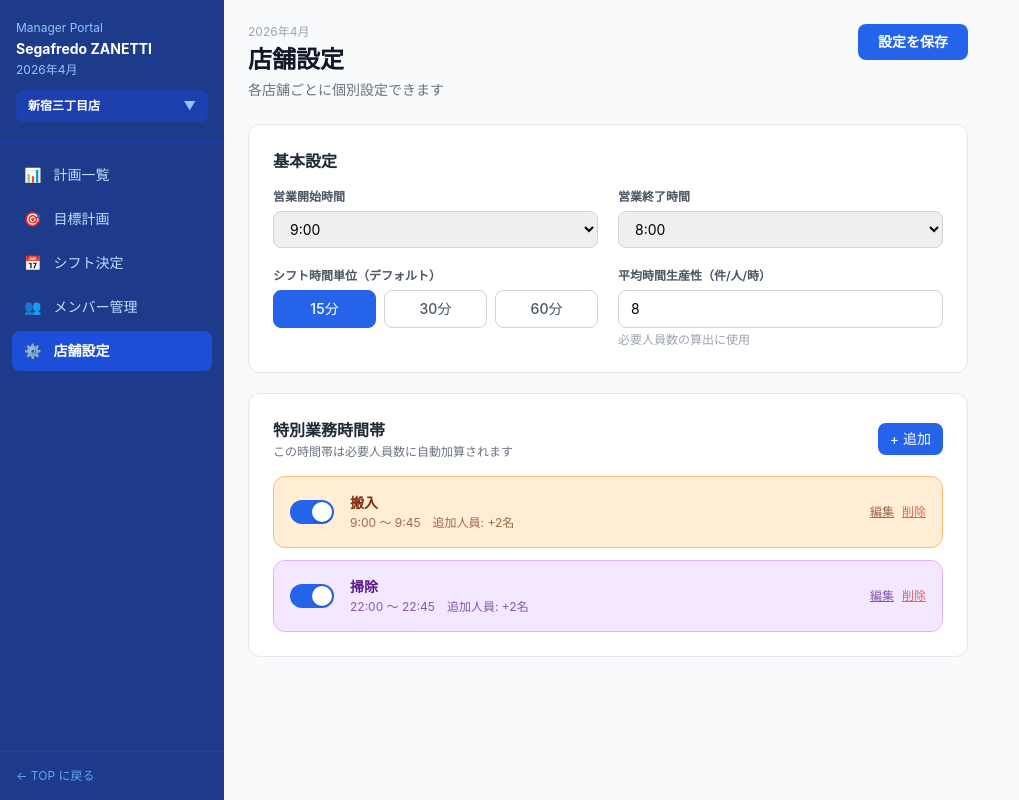
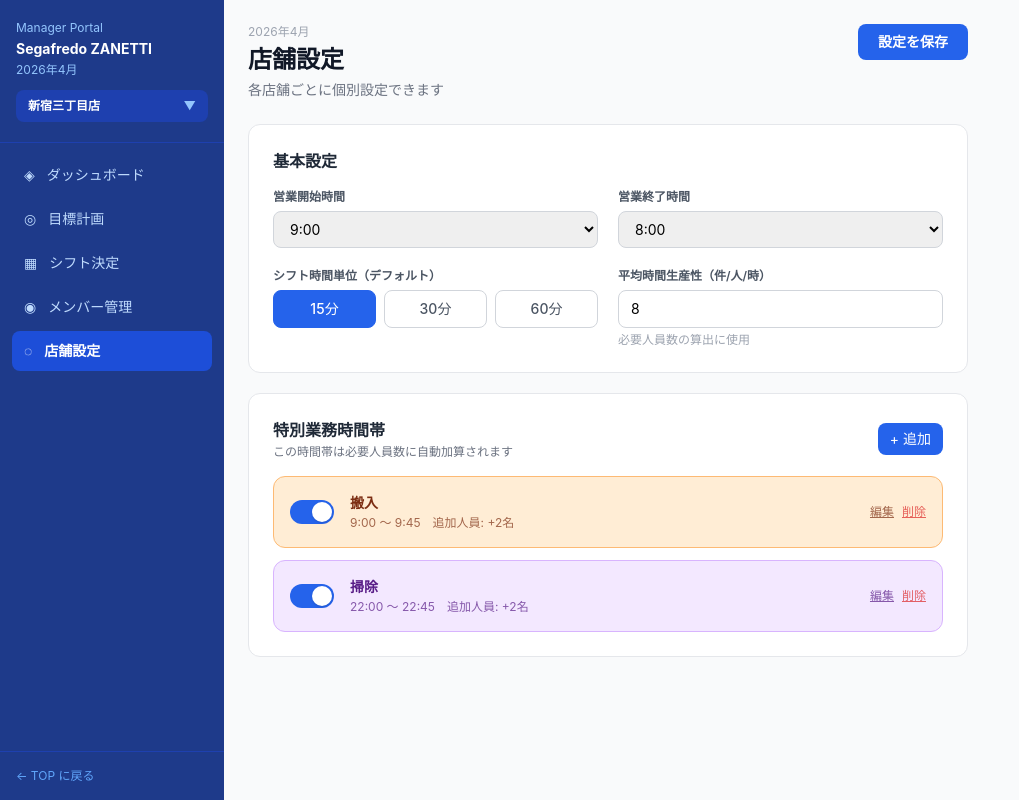
Before and after one commit to aaamano/test_env, a React (Vite) app in the folder shift-saas/: page /manager/settings in a window 1280 px wide. Shown: the whole page, without its empty margins (0-1019 px from the left). Built offline with nearby package versions, Linux system fonts and the light colour scheme.

Commit message:
Rename nav item to ダッシュボード; add shiftSubmissions mock data
https://claude.ai/code/session_01GjrnAZvoUtbxXt1u1ZPJqr

```diff
--- a/shift-saas/src/components/ManagerLayout.jsx
+++ b/shift-saas/src/components/ManagerLayout.jsx
@@ -3,11 +3,11 @@ import { NavLink, Outlet } from 'react-router-dom'
 import { STORE_NAME, YEAR_MONTH, allStores } from '../data/mockData'
 
 const nav = [
-  { to: '/manager',          label: '計画一覧',     icon: '📊', end: true },
-  { to: '/manager/targets',  label: '目標計画',     icon: '🎯', end: false },
-  { to: '/manager/shift',    label: 'シフト決定',   icon: '📅', end: false },
-  { to: '/manager/members',  label: 'メンバー管理', icon: '👥', end: false },
-  { to: '/manager/settings', label: '店舗設定',     icon: '⚙️', end: false },
+  { to: '/manager',          label: 'ダッシュボード', icon: '◈', end: true },
+  { to: '/manager/targets',  label: '目標計画',       icon: '◎', end: false },
+  { to: '/manager/shift',    label: 'シフト決定',     icon: '▦', end: false },
+  { to: '/manager/members',  label: 'メンバー管理',   icon: '◉', end: false },
+  { to: '/manager/settings', label: '店舗設定',       icon: '◌', end: false },
 ]
 
 export default function ManagerLayout() {
--- a/shift-saas/src/data/mockData.js
+++ b/shift-saas/src/data/mockData.js
@@ -236,3 +236,30 @@ export function calcRequiredStaff(dailyOrders, hour, avgProductivity = 8, extraS
   const base = Math.ceil(ordersThisHour / avgProductivity)
   return Math.max(1, base) + extraStaff
 }
+
+export const shiftSubmissions = [
+  {
+    id: 1,
+    period: '2026年4月 前半',
+    submittedAt: '2026-03-25 14:32',
+    lastEditedAt: '2026-03-25 14:32',
+    status: 'confirmed',
+    shiftRow: [...shiftData[1]],
+  },
+  {
+    id: 2,
+    period: '2026年4月 後半',
+    submittedAt: '2026-04-05 09:15',
+    lastEditedAt: '2026-04-05 09:15',
+    status: 'submitted',
+    shiftRow: [...shiftData[2]],
+  },
+  {
+    id: 3,
+    period: '2026年5月 前半',
+    submittedAt: null,
+    lastEditedAt: '2026-04-18 22:01',
+    status: 'draft',
+    shiftRow: Array.from({ length: 15 }, () => 'X'),
+  },
+]
```
